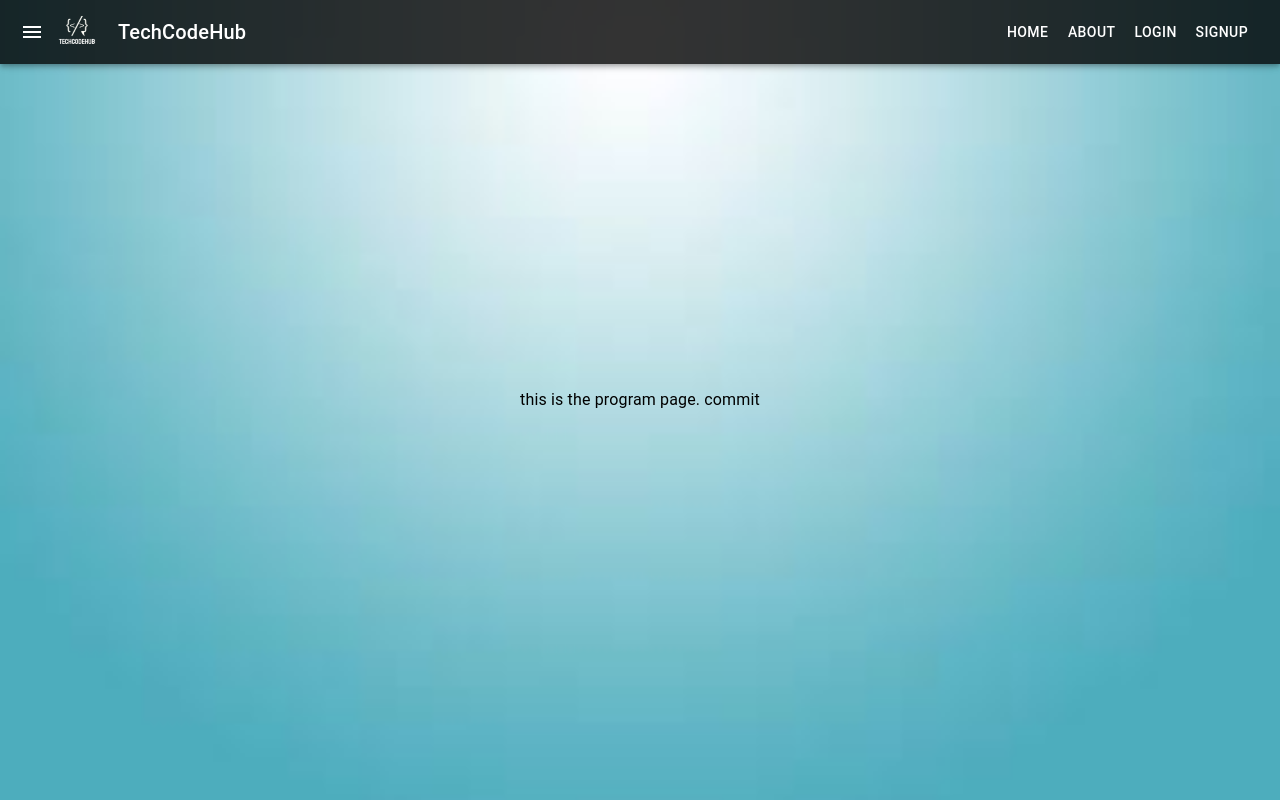
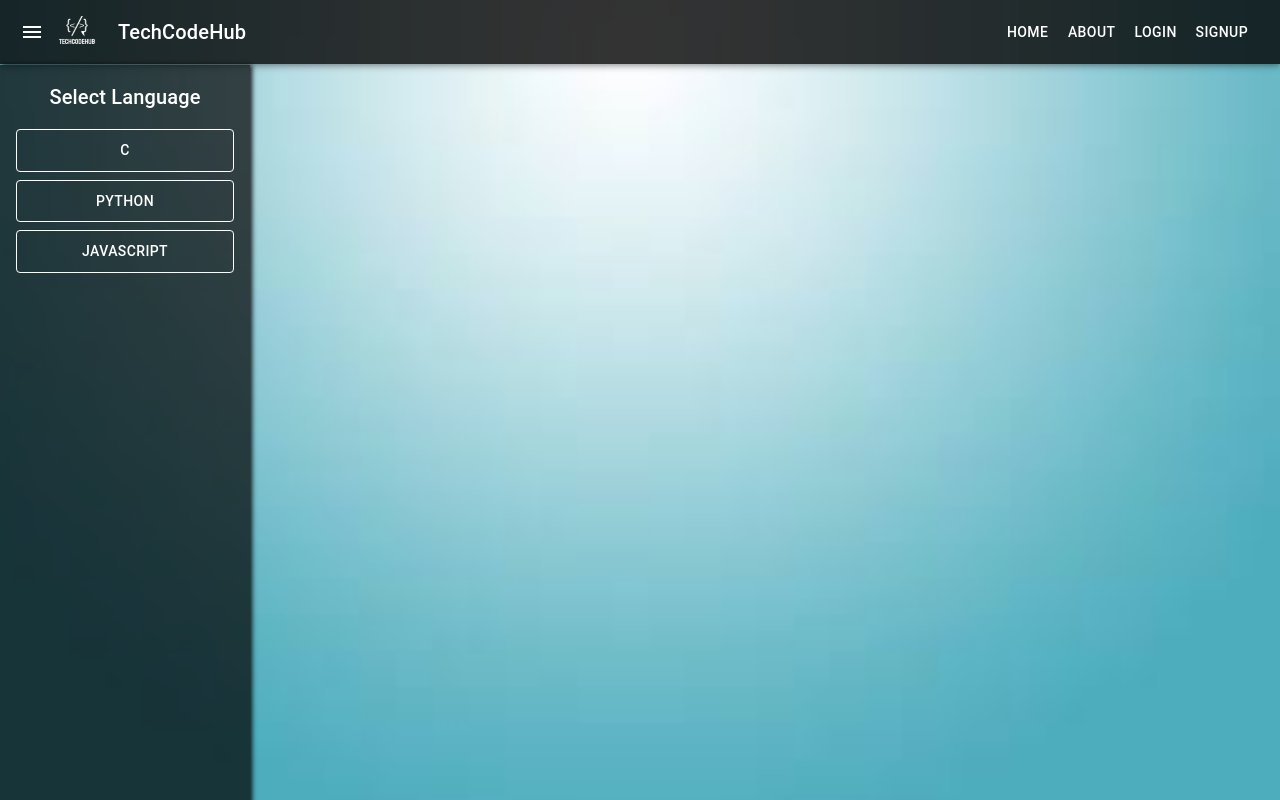
Before and after one commit to AshwinHarikumar/TechCode, a React (Vite) app in the folder Frontend/: page /programs in a window 1280 px wide. Built offline with nearby package versions, Linux system fonts and the light colour scheme.

Commit message:
styled the program page. unable to progress the backend

```diff
--- a/Frontend/src/App.jsx
+++ b/Frontend/src/App.jsx
@@ -11,6 +11,7 @@ import Admin from './components/Admin/Admin';
 import UserProfile from './components/UserProfile';
 import ManageUsers from './components/Admin/ManageUsers';
 import ManageBooks from './components/Admin/ManageBook';
+import ManageCode from './components/Admin/ManageCode';
 
 
 const App = () => {
@@ -29,6 +30,7 @@ const App = () => {
         <Route path="/userprofile" element={<UserProfile/>} />
         <Route path="/manage-users" element={<ManageUsers/>} />
         <Route path="/manage-books" element={<ManageBooks/>} />
+        <Route path="/manage-programs" element={<ManageCode/>} />
 
 
 
--- /dev/null
+++ b/Frontend/src/components/Admin/ManageCode.jsx
@@ -0,0 +1,12 @@
+import React from 'react'
+
+const ManageCode = () => {
+  return (
+    <div>
+        <h1>this is program page</h1>
+
+    </div>
+  )
+}
+
+export default ManageCode
--- a/Frontend/src/components/Programs.jsx
+++ b/Frontend/src/components/Programs.jsx
@@ -1,13 +1,90 @@
-import React from 'react'
-import { Typography } from '@mui/material'
+import React, { useState } from 'react';
+import { Typography, Button, Box } from '@mui/material';
 
 const Programs = () => {
+  const [selectedLanguage, setSelectedLanguage] = useState('');
+
+  const handleButtonClick = (language) => {
+    setSelectedLanguage(language);
+    // Add additional logic for button click if needed
+  };
+
   return (
-    <div>
-        <Typography>this is the program page. commit </Typography>
+    <Box
+      sx={{
+        position: 'fixed', // Fix the position to the viewport
+        top: 65,
+        left: 0,
+        width: '250px', // Adjust the width as needed
+        height: '100vh', // Full viewport height
+        backgroundColor: 'rgba(0, 0, 0, 0.7)', // Transparent black background
+        padding: 2,
+        display: 'flex',
+        flexDirection: 'column',
+        alignItems: 'center', // Center contents horizontally
+        boxShadow: '2px 0px 5px rgba(0, 0, 0, 0.9)', // Subtle shadow for separation
+        zIndex: 1000, // Ensure it's above other content
+      }}
+    >
+      <Typography variant="h6" sx={{ color: 'white', marginBottom: 2 }}>
+        Select Language
+      </Typography>
+      <Button
+        onClick={() => handleButtonClick('C')}
+        sx={{
+          width: '100%', // Full width of the sidebar
+          backgroundColor: selectedLanguage === 'C' ? 'rgba(255, 255, 255, 0.2)' : 'transparent', // Highlight background if selected
+          color: selectedLanguage === 'C' ? 'black' : 'white', // Change text color if selected
+          border: '1px solid white', // White border
+          borderRadius: 1, // Rounded corners
+          padding: '8px', // Padding for button
+          marginBottom: 1, // Space between buttons
+          '&:hover': {
+            backgroundColor: 'rgba(255, 255, 255, 0.1)', // Slightly visible background on hover
+            borderColor: 'white', // Border color on hover
+          },
+        }}
+      >
+        C
+      </Button>
+      <Button
+        onClick={() => handleButtonClick('Python')}
+        sx={{
+          width: '100%', // Full width of the sidebar
+          backgroundColor: selectedLanguage === 'Python' ? 'rgba(255, 255, 255, 0.2)' : 'transparent', // Highlight background if selected
+          color: selectedLanguage === 'Python' ? 'black' : 'white', // Change text color if selected
+          border: '1px solid white', // White border
+          borderRadius: 1, // Rounded corners
+          padding: '8px', // Padding for button
+          marginBottom: 1, // Space between buttons
+          '&:hover': {
+            backgroundColor: 'rgba(255, 255, 255, 0.1)', // Slightly visible background on hover
+            borderColor: 'white', // Border color on hover
+          },
+        }}
+      >
+        Python
+      </Button>
+      <Button
+        onClick={() => handleButtonClick('JavaScript')}
+        sx={{
+          width: '100%', // Full width of the sidebar
+          backgroundColor: selectedLanguage === 'JavaScript' ? 'rgba(255, 255, 255, 0.2)' : 'transparent', // Highlight background if selected
+          color: selectedLanguage === 'JavaScript' ? 'black' : 'white', // Change text color if selected
+          border: '1px solid white', // White border
+          borderRadius: 1, // Rounded corners
+          padding: '8px', // Padding for button
+          marginBottom: 1, // Space between buttons
+          '&:hover': {
+            backgroundColor: 'rgba(255, 255, 255, 0.1)', // Slightly visible background on hover
+            borderColor: 'white', // Border color on hover
+          },
+        }}
+      >
+        JavaScript
+      </Button>
+    </Box>
+  );
+};
 
-    </div>
-  )
-}
-
-export default Programs
+export default Programs;
```
